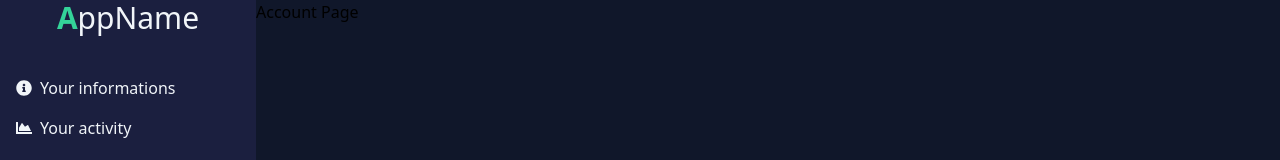
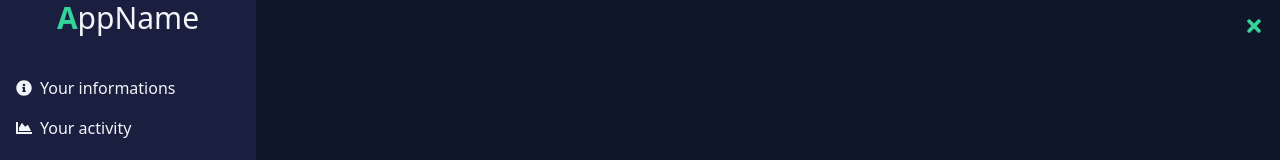
Before and after one commit to tlagoda/linkedinai, a Next.js app: page /settings/account in a window 1280 px wide. Shown: the top 160 px of the page. Built offline with nearby package versions, Linux system fonts and the light colour scheme; no server answers.

Commit message:
settings account

```diff
--- a/src/app/components/Avatar.tsx
+++ b/src/app/components/Avatar.tsx
@@ -102,7 +102,7 @@ const Avatar = ({
           <ul className="text-gray-600">
             <li className="rounded-lg hover:bg-gray-200">
               <button
-                onClick={() => router.push("/account")}
+                onClick={() => router.push("/settings/account")}
                 className="py-2 px-4 flex items-center w-full text-left hover:cursor-pointer"
               >
                 <FaUser className="mr-2" />
--- a/src/app/settings/account/page.tsx
+++ b/src/app/settings/account/page.tsx
@@ -1,4 +1,8 @@
 export default function Page() {
 
-  return <h1>Account Page</h1>;
+  return (
+    <div className="w-4/5 h-full">
+
+    </div>
+  );
 }
--- /dev/null
+++ b/src/app/settings/activity/page.tsx
@@ -0,0 +1,3 @@
+export default function Page() {
+    return <h1 className="text-slate-100">Coming soon...</h1>
+}
--- a/src/app/settings/layout.tsx
+++ b/src/app/settings/layout.tsx
@@ -1,14 +1,25 @@
+"use client";
+
 import SettingsNav from "../components/SettingsNav";
+import { useRouter } from "next/navigation";
+import { FaTimes } from "react-icons/fa";
 
 export default function DashboardLayout({
   children,
 }: {
   children: React.ReactNode;
 }) {
+  const router = useRouter();
+
   return (
-    <section className="h-screen w-screen bg-myblue-500 flex">
+    <section className="h-screen w-screen bg-myblue-500 flex relative">
       <SettingsNav />
       {children}
+      <FaTimes
+        size={20}
+        className="text-emerald-400 absolute top-4 right-4 hover:cursor-pointer"
+        onClick={() => router.push("/generate")}
+      />
     </section>
   );
 }
```
